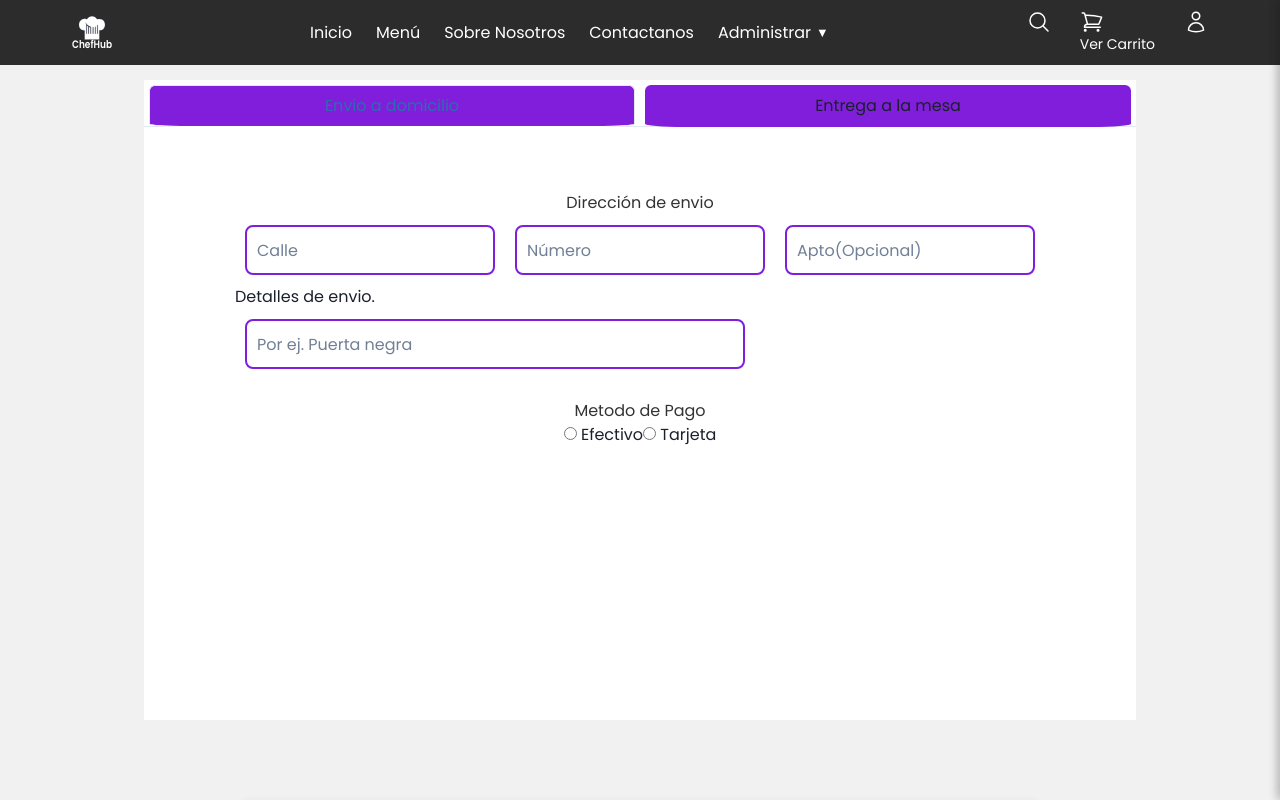
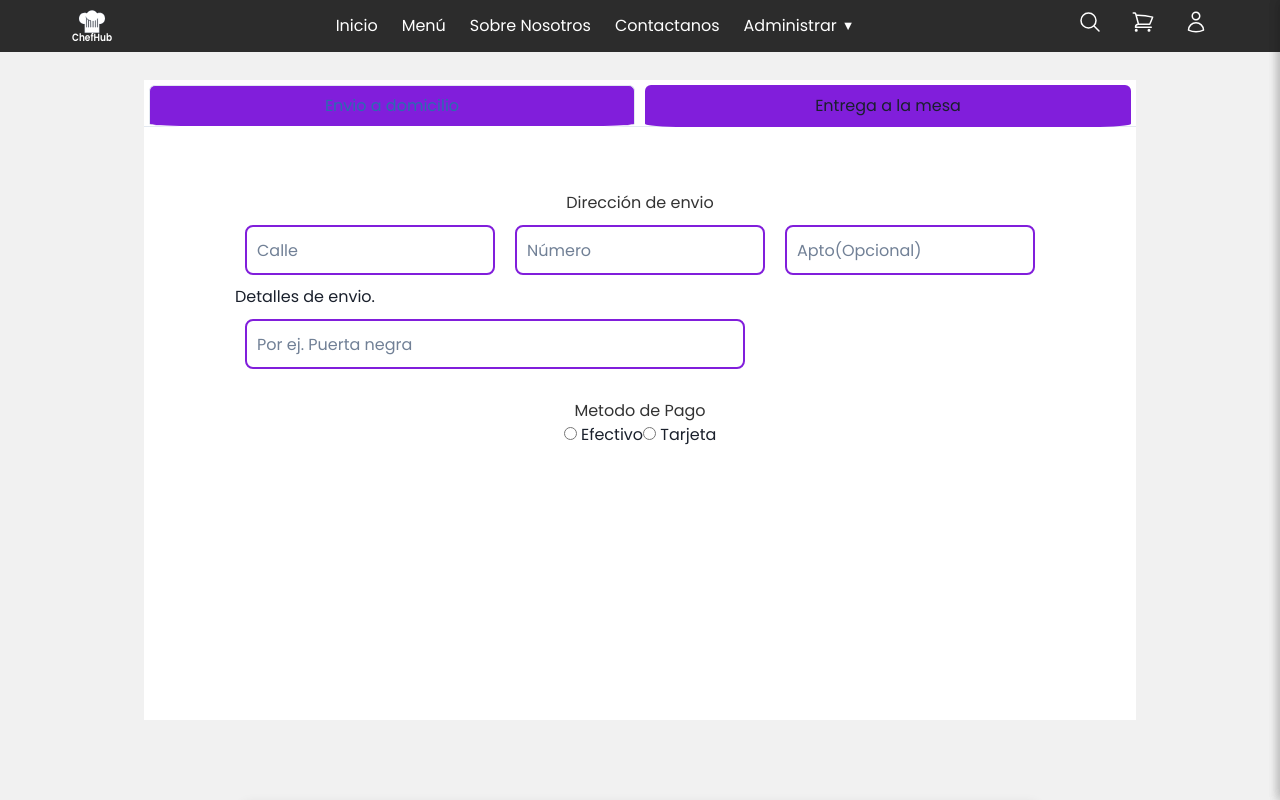
Before and after one commit to UTU-ITS/chefhub-codefy, a React (Vite) app in the folder chefhub/vite-project/: page /checkout in a window 1280 px wide. Shown: the top 800 px of the page. Built offline with nearby package versions, Linux system fonts and the light colour scheme.

Commit message:
Update Cart.jsx

```diff
--- a/chefhub/vite-project/src/components/Shop/Cart.jsx
+++ b/chefhub/vite-project/src/components/Shop/Cart.jsx
@@ -26,7 +26,6 @@ export default function Cart() {
             <button onClick={handleClick} className="cssbuttons-io">
                 <span className={isFading ? 'fade' : ''}>
                     {isOpen ? <CloseIcon /> : <CartIcon />}
-                    {isOpen ? 'Ocultar Carrito' : 'Ver Carrito'}
                 </span>
             </button>
 
```
